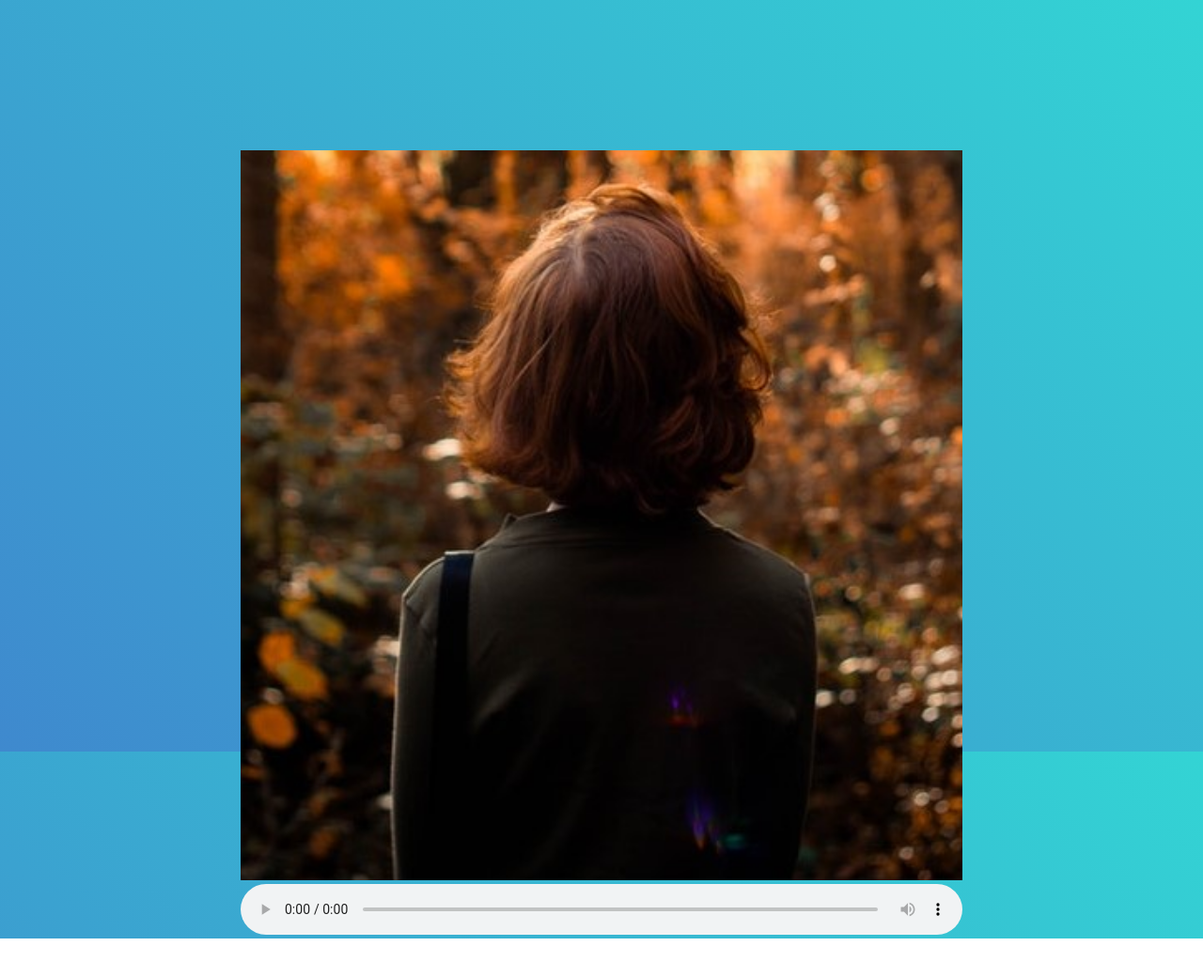
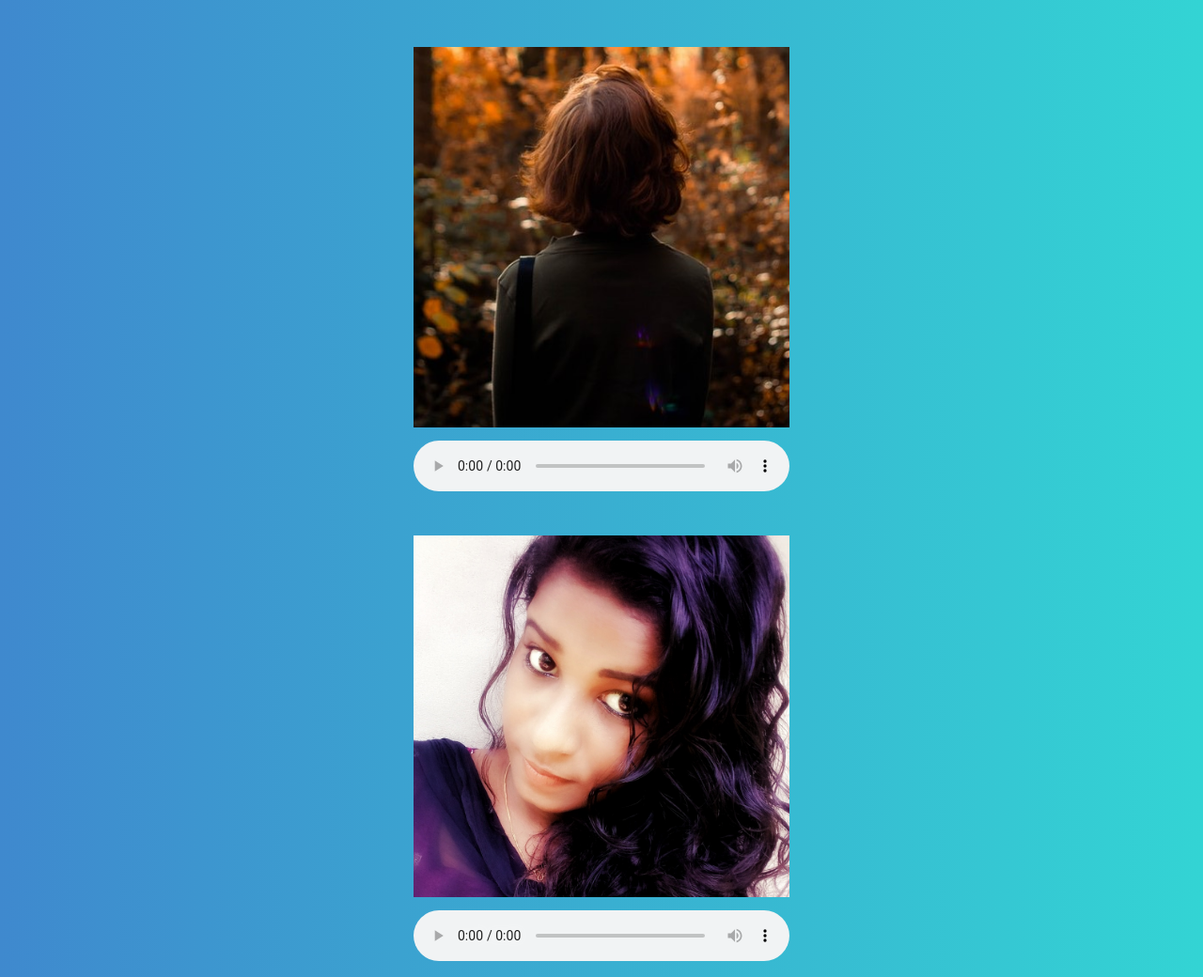
Before and after one commit to dev-athul/basic-audio, a plain HTML site: page index.html in a window 1280 px wide. Shown: the whole page at 94% size. Before the commit the page ends 999 px from the top, so only its background shows below. Drawn offline with Linux system fonts and the light colour scheme.

Commit message:
completed

```diff
--- a/index.html
+++ b/index.html
@@ -1,21 +1,31 @@
 <!DOCTYPE html>
 <html lang="en">
-<head>
-    <meta charset="UTF-8">
-    <meta name="viewport" content="width=device-width, initial-scale=1.0">
-    <link rel="stylesheet" href="style.css">
+  <head>
+    <meta charset="UTF-8" />
+    <meta name="viewport" content="width=device-width, initial-scale=1.0" />
+    <link rel="stylesheet" href="style.css" />
     <title>Audio Player</title>
-</head>
-<body>
-    <div class="player">
+  </head>
+  <body>
+    <div class="container">
+      <div class="player">
         <div class="imgBx">
-            <img src="./girl.jpg">
+          <img src="./girl.jpg" />
         </div>
-        <audio controls >
-            <source src="./joker.mp3" type="audio/mp3">
+        <audio controls>
+          <source src="./music.mp3" type="audio/mp3" />
         </audio>
+      </div>
     </div>
-
-
-</body>
+    <div class="container">
+      <div class="player">
+        <div class="imgBx">
+          <img src="./thanu.jpeg" />
+        </div>
+        <audio controls>
+          <source src="./chempaneer.mp3" type="audio/mp3" />
+        </audio>
+      </div>
+    </div>
+  </body>
 </html>
--- a/style.css
+++ b/style.css
@@ -5,16 +5,21 @@
 }
 body{
     display: flex;
+    flex-direction: column;
     justify-content: center;
     align-items: center;
-    height: 100vh;
+    min-height: 100vh;
     width: 100vw;
-    background:linear-gradient(45deg, #3f89ce,#33d4d4);
+    background:linear-gradient(90deg ,#3f89ce,#33d4d4);
 }
+.container{
+    margin-bottom: 20px;
+}
+
 .player{
-    width: 60%;
-    height:60%;
-    background: #f1f3f4;
+    width: 400px;
+    height:400px;
+    margin: 50px;
 
 }
 .imgBx{
@@ -29,6 +34,7 @@ img{
 audio{
     width: 100%;
     outline: none;
+    margin-top: 10px;
 }
 @media(max-width:612px){
     .player{
```
Also changed, not shown: thanu.jpeg (added), 3 other files.
